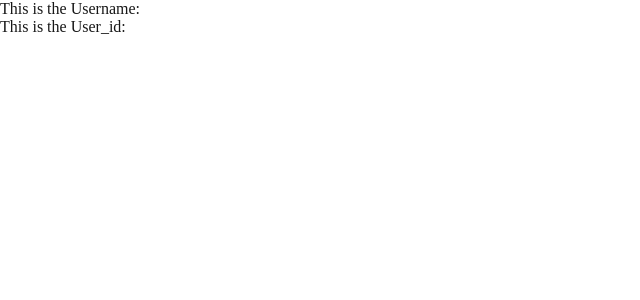
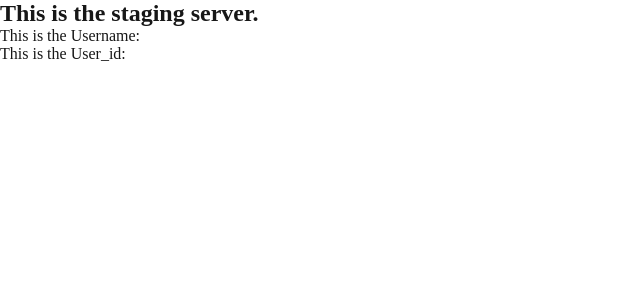
Before and after one commit to aadityasingh9601/monorepo, a Next.js app in the folder apps/web/: page / in a window 1280 px wide. Shown: the top 300 px of the page, without its empty margins (0-640 px from the left). Built offline with nearby package versions, Linux system fonts and the light colour scheme; no server answers; the database is empty.

Commit message:
testing cd_staging.yml

```diff
--- a/apps/web/app/page.tsx
+++ b/apps/web/app/page.tsx
@@ -4,6 +4,7 @@ export default async function Home() {
   const user = await client.user.findFirst();
   return (
     <div>
+      <h2>This is the staging server.</h2>
       <div>This is the Username: {user?.username}</div>
       <div>This is the User_id: {user?.id}</div>
     </div>
```
